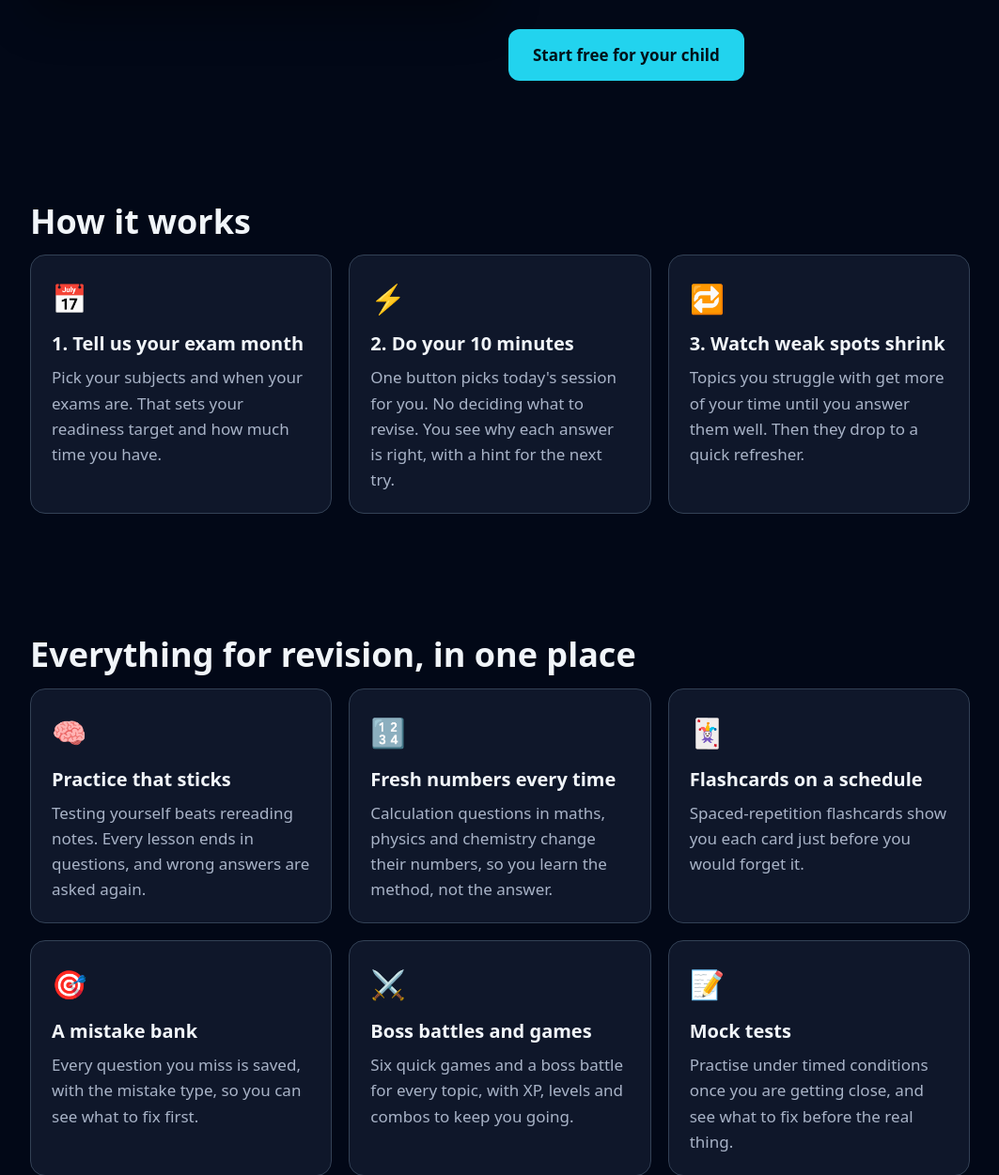
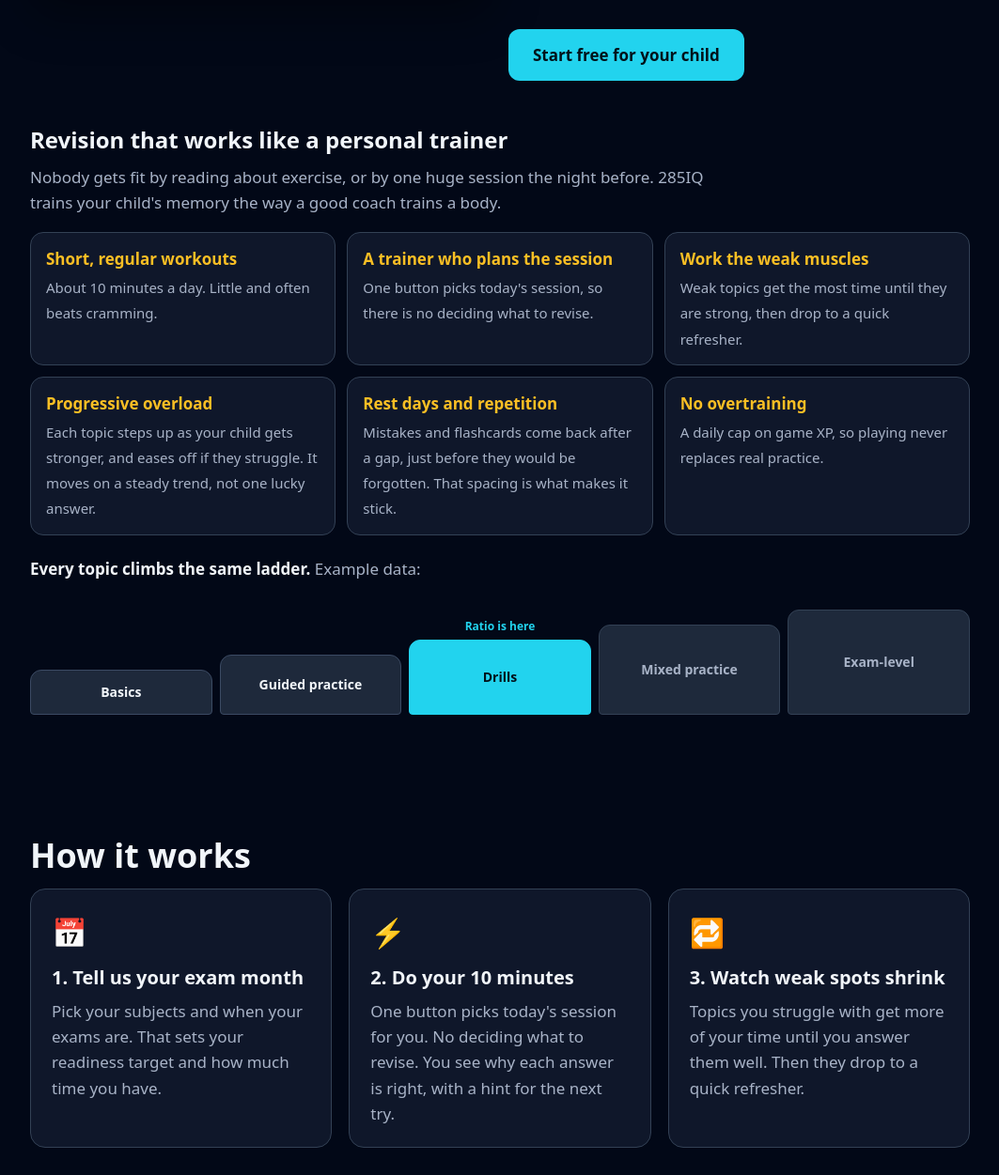
Before and after one commit to zebchoudhry/285iq-learning, a Django app: page / in a window 1280 px wide. Shown: the part 2131-3382 px from the top of the page at 94% size, without its empty margins (108-1171 px from the left). Run offline with Django 5.2, Linux system fonts and the light colour scheme; data that the repository does not hold is empty; parts of the project's set-up code (start-up, migrations or seed data) failed here and were passed over.

Commit message:
Landing: explain the gym-training approach to parents, with a progress ladder
Co-Authored-By: Claude Opus 5.5 <noreply@anthropic.com>

```diff
--- a/04_platform/django_backend/templates/site/landing.html
+++ b/04_platform/django_backend/templates/site/landing.html
@@ -47,6 +47,24 @@
     .pv-act b { color: var(--gold); display: block; margin-bottom: 2px; font-size: 14px; }
     ul.ticks { list-style: none; } ul.ticks li { padding: 9px 0 9px 30px; position: relative; }
     ul.ticks li::before { content: "✓"; position: absolute; left: 0; top: 8px; color: var(--green); font-weight: 800; }
+
+    .gym { margin-top: 44px; }
+    .gym-map { display: grid; grid-template-columns: repeat(auto-fit, minmax(300px, 1fr)); gap: 12px; margin-top: 18px; }
+    .gym-row { background: var(--surface); border: 1px solid var(--border); border-radius: 14px; padding: 14px 16px; }
+    .gym-row b { display: block; color: var(--gold); margin-bottom: 3px; }
+    .gym-row span { color: var(--muted); font-size: 15px; }
+    .ladder { display: grid; grid-template-columns: repeat(5, 1fr); gap: 8px; margin-top: 30px; align-items: end; }
+    .rung { position: relative; display: flex; align-items: center; justify-content: center; text-align: center; padding: 6px;
+            border-radius: 12px 12px 4px 4px; font-size: 14px; font-weight: 700;
+            background: var(--surface2); border: 1px solid var(--border); color: var(--muted); }
+    .rung:nth-child(1) { height: 48px; } .rung:nth-child(2) { height: 64px; } .rung:nth-child(3) { height: 80px; }
+    .rung:nth-child(4) { height: 96px; } .rung:nth-child(5) { height: 112px; }
+    .rung.done { color: var(--text); border-color: #3b4a63; }
+    .rung.here { color: #02121a; background: var(--cyan); border-color: var(--cyan); }
+    .rung.here::after { content: "Ratio is here"; position: absolute; left: 50%; bottom: calc(100% + 6px); transform: translateX(-50%);
+            white-space: nowrap; font-size: 12px; color: var(--cyan); }
+    @media (max-width: 560px) { .ladder { grid-template-columns: 1fr; } .rung { height: auto !important; min-height: 44px; justify-content: flex-start; padding-left: 14px; border-radius: 12px; }
+        .rung.here::after { position: static; transform: none; margin-left: 8px; color: #02121a; } }
 
     .step-ic { font-size: 30px; margin-bottom: 8px; }
     .subj { border-top: 3px solid var(--accent, var(--cyan)); }
@@ -160,6 +178,26 @@
                 <div class="cta-row"><a class="btn btn-primary" href="/register/">Start free for your child</a></div>
             </div>
         </div>
+        <div class="gym reveal">
+            <h3 style="font-size:24px">Revision that works like a personal trainer</h3>
+            <p class="muted" style="max-width:720px;margin-top:6px">Nobody gets fit by reading about exercise, or by one huge session the night before. 285IQ trains your child's memory the way a good coach trains a body.</p>
+            <div class="gym-map">
+                <div class="gym-row"><b>Short, regular workouts</b><span>About 10 minutes a day. Little and often beats cramming.</span></div>
+                <div class="gym-row"><b>A trainer who plans the session</b><span>One button picks today's session, so there is no deciding what to revise.</span></div>
+                <div class="gym-row"><b>Work the weak muscles</b><span>Weak topics get the most time until they are strong, then drop to a quick refresher.</span></div>
+                <div class="gym-row"><b>Progressive overload</b><span>Each topic steps up as your child gets stronger, and eases off if they struggle. It moves on a steady trend, not one lucky answer.</span></div>
+                <div class="gym-row"><b>Rest days and repetition</b><span>Mistakes and flashcards come back after a gap, just before they would be forgotten. That spacing is what makes it stick.</span></div>
+                <div class="gym-row"><b>No overtraining</b><span>A daily cap on game XP, so playing never replaces real practice.</span></div>
+            </div>
+            <p class="muted" style="margin-top:22px"><strong style="color:var(--text)">Every topic climbs the same ladder.</strong> Example data:</p>
+            <div class="ladder" role="img" aria-label="Example: the topic Ratio has passed basics and guided practice and is now at drills, with mixed practice and exam-level questions still to come">
+                <div class="rung done">Basics</div>
+                <div class="rung done">Guided practice</div>
+                <div class="rung here">Drills</div>
+                <div class="rung">Mixed practice</div>
+                <div class="rung">Exam-level</div>
+            </div>
+        </div>
     </div>
 </section>
 
```
Also changed, not shown: 04_platform/django_backend/learning/services/tests/test_public_seo.py (+8 -0 lines).
